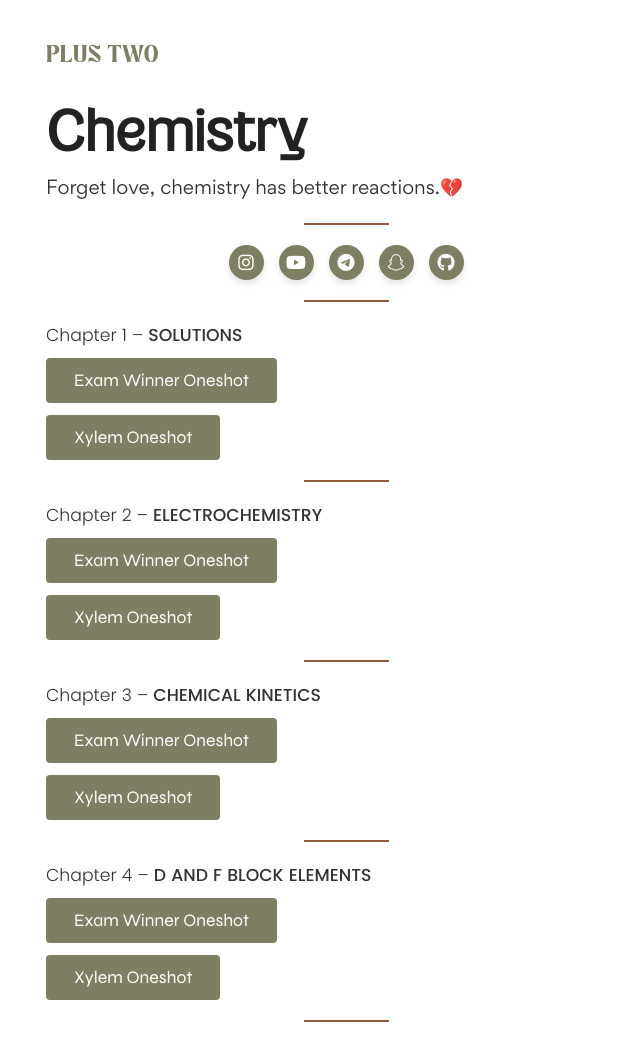
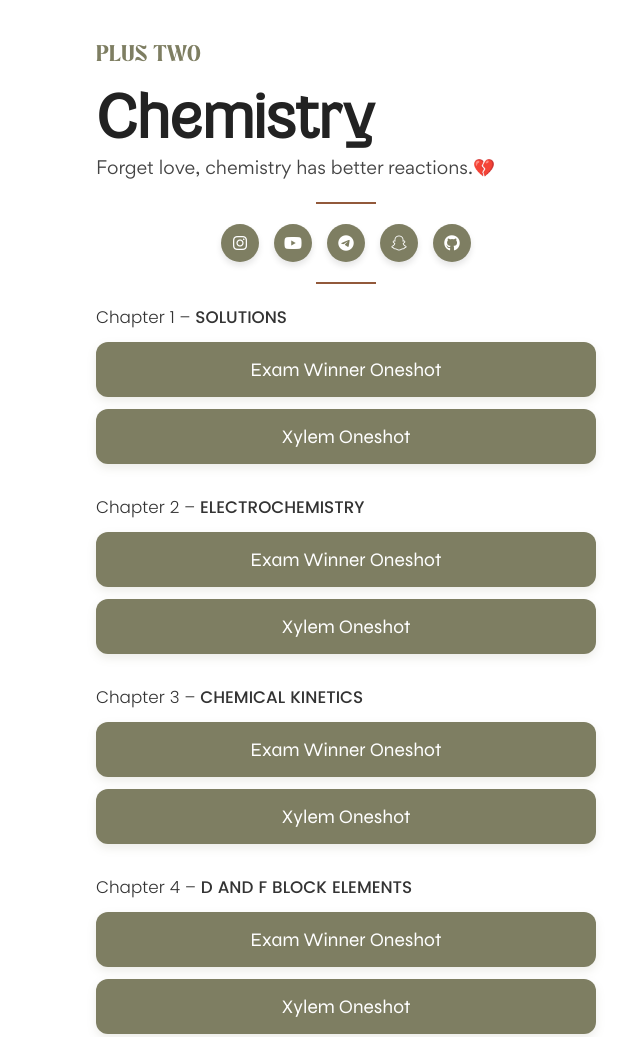
Before and after one commit to unfav-mibssm/Chemistry-2, a plain HTML site: page index.html in a window 1280 px wide. Shown: the top 1037 px of the page, without its empty margins (294-934 px from the left). Drawn offline with Linux system fonts and the light colour scheme.

Commit message:
Update index.html

```diff
--- a/index.html
+++ b/index.html
@@ -21,23 +21,40 @@
         @font-face { font-family: 'ChapterNameFont'; src: url('Chapter.ttf'); }
         @font-face { font-family: 'ButtonFont'; src: url('Font.ttf'); }
 
+        /* --- UI POP ANIMATION --- */
+        .reveal {
+            opacity: 0;
+            transform: translateY(30px) scale(0.95);
+            transition: all 0.7s cubic-bezier(0.175, 0.885, 0.32, 1.275);
+        }
+
+        .reveal.active {
+            opacity: 1;
+            transform: translateY(0) scale(1);
+        }
+
         /* --- GLOBAL STYLES --- */
         body {
             background-color: #ffffff;
             color: #2c2c2c;
             margin: 0 auto;
             padding: 40px 25px;
-            max-width: 600px;
+            max-width: 500px;
             -webkit-font-smoothing: antialiased;
             text-align: left;
+            overflow-x: hidden;
         }
 
-        /* --- HEADER SECTION --- */
-        .plus-two-link {
-            text-decoration: none;
-            display: inline-block;
+        /* --- LINK RESET (KILLS BLUE BOX) --- */
+        a {
             outline: none;
             -webkit-tap-highlight-color: transparent;
+            text-decoration: none;
+        }
+
+        /* --- HEADER CLICK INTERACTION --- */
+        .plus-two-link {
+            display: inline-block;
             transition: transform 0.1s ease;
         }
 
@@ -48,26 +65,27 @@
         .plus-two {
             font-family: 'PlusTwoFont', sans-serif;
             color: #7E7E62;
-            font-size: 1.5rem;
-            margin-bottom: 30px;
+            font-size: 1.4rem;
+            margin-bottom: 25px;
+            display: inline-block;
         }
 
         h1 {
             font-family: 'SubjectFont', sans-serif;
-            font-size: 3rem;
-            margin: 10px 0;
+            font-size: 3.2rem;
+            margin: 0;
             line-height: 1.1;
             color: #222;
         }
 
         .tagline {
             font-family: 'CaptionFont', sans-serif;
-            font-size: 1.15rem;
-            margin: 15px 0 0 0;
-            color: #333;
+            font-size: 1.1rem;
+            margin: 10px 0 0 0;
+            color: #444;
         }
 
-        /* --- SOCIAL ICONS SECTION --- */
+        /* --- SOCIAL ICONS --- */
         .social-container {
             display: flex;
             justify-content: center;
@@ -78,104 +96,85 @@
         .social-icon {
             background-color: #7E7E62;
             color: white;
-            width: 35px;
-            height: 35px;
+            width: 38px;
+            height: 38px;
             border-radius: 50%;
             display: flex;
             align-items: center;
             justify-content: center;
-            text-decoration: none;
-            font-size: 1.1rem;
-            transition: all 0.2s ease;
+            transition: all 0.3s cubic-bezier(0.175, 0.885, 0.32, 1.275);
             box-shadow: 0 4px 6px rgba(0, 0, 0, 0.1);
-            -webkit-tap-highlight-color: transparent;
         }
 
-        .social-icon:hover {
-            opacity: 0.9;
-            transform: translateY(-2px);
-            box-shadow: 0 6px 12px rgba(0, 0, 0, 0.15);
-        }
+        .social-icon:active { transform: scale(1.2); background-color: #92593B; }
 
-        .social-icon:active {
-            transform: scale(0.92);
-            box-shadow: 0 2px 4px rgba(0, 0, 0, 0.1);
-        }
-
-        /* --- CENTERED DIVIDER --- */
+        /* --- DIVIDER --- */
         .wp-divider {
             border: 0;
             height: 2px;
             background-color: #92593B;
-            width: 85px;
+            width: 60px;
             margin: 20px auto;
         }
 
-        /* --- CHAPTER LABELS --- */
+        /* --- CONTENT BLOCKS --- */
+        .content-block { margin-bottom: 30px; }
+
         .chapter-label {
             font-family: 'ChapterNoFont', sans-serif;
-            font-size: 1.08rem;
-            margin-bottom: 10px;
+            font-size: 1.05rem;
+            margin-bottom: 12px;
             display: block;
             color: #333;
         }
 
-        .chapter-label strong {
-            font-family: 'ChapterNameFont', sans-serif;
-            font-weight: normal;
-        }
+        .chapter-label strong { font-family: 'ChapterNameFont', sans-serif; font-weight: normal; }
 
-        /* --- BUTTONS --- */
-        .btn-container {
-            display: flex;
-            flex-direction: column;
-            gap: 12px;
-            margin-bottom: 0;
-        }
+        .btn-container { display: flex; flex-direction: column; gap: 12px; }
 
         .btn {
             background-color: #7E7E62;
             color: #ffffff;
-            text-decoration: none;
-            padding: 12px 28px;
-            border-radius: 4px;
+            padding: 16px 25px;
+            border-radius: 12px;
             font-family: 'ButtonFont', sans-serif;
-            font-size: 1.1rem;
-            width: fit-content;
-            display: inline-block;
+            font-size: 1.2rem;
+            width: 100%;
+            display: block;
             text-align: center;
-            transition: transform 0.1s ease;
-            -webkit-tap-highlight-color: transparent;
-        }
-
-        .btn:hover {
-            opacity: 0.9;
+            transition: all 0.2s ease;
+            box-shadow: 0 4px 10px rgba(126, 126, 98, 0.15);
+            box-sizing: border-box;
         }
 
         .btn:active {
-            transform: scale(0.96);
+            transform: translateY(2px) scale(0.98);
+            filter: brightness(0.9);
         }
 
         .footer {
+            font-family: serif;
             font-size: 1.2rem;
             margin-top: 20px;
             padding-bottom: 40px;
             text-align: center;
+            color: #333;
         }
     </style>
 </head>
 <body>
 
+    <div class="reveal active">
         <a href="http://www.instagram.com/unfav.mibssm" class="plus-two-link">
             <div class="plus-two">PLUS TWO</div>
         </a>
-
         <h1>Chemistry</h1>
         <p class="tagline">Forget love, chemistry has better reactions.💔</p>
+    </div>
 
-    <hr class="wp-divider">
+    <hr class="wp-divider reveal">
 
-    <div class="social-container">
+    <div class="social-container reveal">
         <a href="http://www.instagram.com/unfav.mibssm" class="social-icon"><i class="fab fa-instagram"></i></a>
         <a href="https://youtube.com/@unfav.mibssm" class="social-icon"><i class="fab fa-youtube"></i></a>
         <a href="https://telegram.me/Mibu_Techy" class="social-icon"><i class="fab fa-telegram"></i></a>
@@ -183,99 +182,109 @@
         <a href="https://github.com/unfav-mibssm" class="social-icon"><i class="fab fa-github"></i></a>
     </div>
 
-    <hr class="wp-divider">
+    <hr class="wp-divider reveal">
 
+    <div class="content-block reveal">
         <span class="chapter-label">Chapter 1 – <strong>SOLUTIONS</strong></span>
         <div class="btn-container">
             <a href="https://www.youtube.com/live/6pqp-DGMwI4" class="btn">Exam Winner Oneshot</a>
             <a href="https://www.youtube.com/live/BAL4Dn6P99w" class="btn">Xylem Oneshot</a>
         </div>
+    </div>
 
-    <hr class="wp-divider">
-
+    <div class="content-block reveal">
         <span class="chapter-label">Chapter 2 – <strong>ELECTROCHEMISTRY</strong></span>
         <div class="btn-container">
             <a href="https://www.youtube.com/live/jW2pOKCKNfs" class="btn">Exam Winner Oneshot</a>
             <a href="https://youtu.be/Tx7F5j5f6FQ" class="btn">Xylem Oneshot</a>
         </div>
+    </div>
 
-    <hr class="wp-divider">
-
+    <div class="content-block reveal">
         <span class="chapter-label">Chapter 3 – <strong>CHEMICAL KINETICS</strong></span>
         <div class="btn-container">
             <a href="https://www.youtube.com/live/9A56p_KxKgg" class="btn">Exam Winner Oneshot</a>
             <a href="https://www.youtube.com/live/GPPfSY9g8pc" class="btn">Xylem Oneshot</a>
         </div>
+    </div>
 
-    <hr class="wp-divider">
-
+    <div class="content-block reveal">
         <span class="chapter-label">Chapter 4 – <strong>D AND F BLOCK ELEMENTS</strong></span>
         <div class="btn-container">
             <a href="https://www.youtube.com/live/KEVRCukBwX8" class="btn">Exam Winner Oneshot</a>
             <a href="https://youtu.be/BMjp4_sf1z8" class="btn">Xylem Oneshot</a>
         </div>
+    </div>
 
-    <hr class="wp-divider">
-
+    <div class="content-block reveal">
         <span class="chapter-label">Chapter 5 – <strong>COORDINATION COMPOUNDS</strong></span>
         <div class="btn-container">
             <a href="https://www.youtube.com/live/1uYRiev1TZ4" class="btn">Exam Winner Oneshot</a>
             <a href="https://www.youtube.com/live/ld1iNzs8FWI" class="btn">Xylem Oneshot</a>
         </div>
+    </div>
 
-    <hr class="wp-divider">
-
+    <div class="content-block reveal">
         <span class="chapter-label">Chapter 6 – <strong>HALOALKANES AND HALOARENES</strong></span>
         <div class="btn-container">
             <a href="https://www.youtube.com/live/_DCj1lKZNzw" class="btn">Exam Winner Oneshot</a>
             <a href="https://www.youtube.com/live/igE9ttlkwCw" class="btn">Xylem Oneshot</a>
         </div>
+    </div>
 
-    <hr class="wp-divider">
-
+    <div class="content-block reveal">
         <span class="chapter-label">Chapter 7 – <strong>ALCOHOL PHENOL AND ETHER</strong></span>
         <div class="btn-container">
             <a href="https://www.youtube.com/live/H1AebyifAr0" class="btn">Exam Winner Oneshot</a>
             <a href="https://www.youtube.com/live/KswuV1hrXts" class="btn">Xylem Oneshot</a>
         </div>
+    </div>
 
-    <hr class="wp-divider">
-
+    <div class="content-block reveal">
         <span class="chapter-label">Chapter 8 – <strong>ALDEHYDES KETONES AND CARBOXYLIC ACIDS</strong></span>
         <div class="btn-container">
             <a href="https://www.youtube.com/live/j31T6slkG4I" class="btn">Exam Winner Oneshot</a>
             <a href="https://www.youtube.com/live/AQBpUrhAtZM" class="btn">Xylem Oneshot</a>
         </div>
+    </div>
 
-    <hr class="wp-divider">
-
+    <div class="content-block reveal">
         <span class="chapter-label">Chapter 9 – <strong>AMINES</strong></span>
         <div class="btn-container">
             <a href="https://www.youtube.com/live/_6xwCNGhGOE" class="btn">Exam Winner Oneshot</a>
             <a href="https://www.youtube.com/live/hoXK-fE0huc" class="btn">Xylem Oneshot</a>
         </div>
+    </div>
 
-    <hr class="wp-divider">
-
+    <div class="content-block reveal">
         <span class="chapter-label">Chapter 10 – <strong>BIOMOLECULES</strong></span>
         <div class="btn-container">
             <a href="https://www.youtube.com/live/aT3CXyfE9MM" class="btn">Exam Winner Oneshot</a>
             <a href="https://www.youtube.com/live/eHn3v_ZKPr8" class="btn">Xylem Oneshot</a>
         </div>
+    </div>
 
-    <hr class="wp-divider">
+    <hr class="wp-divider reveal">
 
-    <p class="footer">That’s it.</p>
+    <p class="footer reveal">That’s it.</p>
 
     <script>
+        const observerOptions = { threshold: 0.15 };
+        const observer = new IntersectionObserver((entries) => {
+            entries.forEach(entry => {
+                if (entry.isIntersecting) {
+                    entry.target.classList.add('active');
+                }
+            });
+        }, observerOptions);
+
+        document.querySelectorAll('.reveal').forEach(el => observer.observe(el));
+
         if ('service-worker' in navigator) {
             window.addEventListener('load', () => {
-                navigator.serviceWorker.register('./service-worker.js')
-                .then(reg => console.log('Service Worker registered'))
-                .catch(err => console.log('Service Worker failed', err));
+                navigator.serviceWorker.register('./service-worker.js');
             });
         }
     </script>
-
 </body>
 </html>
```
Lines whose indentation alone changed are shown as unchanged.
